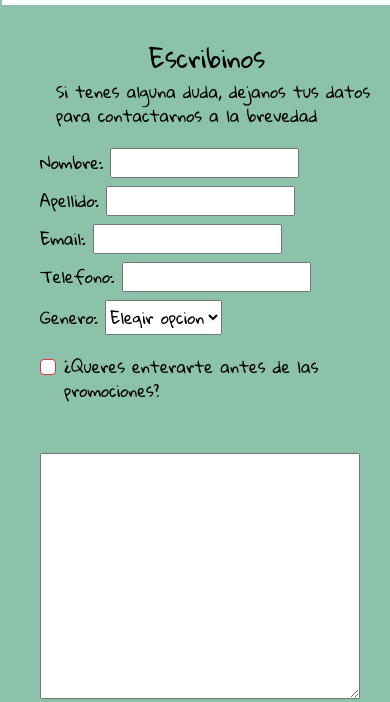
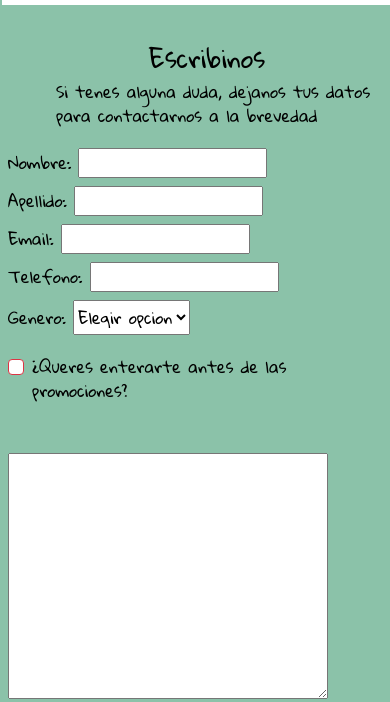
Before and after one commit to mariaflorenciamoreno/primer_repositorio, a website: page contacto.html in a window 390 px wide. Shown: the part 142-844 px from the top of the page. Drawn offline with nearby package versions, Linux system fonts and the light colour scheme.

Commit message:
Entrega del Proyecto Final

```diff
--- a/scss/style.scss
+++ b/scss/style.scss
@@ -388,7 +388,7 @@ footer{
 .formulario{
     display: block;
     align-items: center;
-    margin-left: 2rem;
+    /* margin-left: 2rem; */
     margin-bottom: 35rem;
 }
 /* Style Productos */
```
Also changed, not shown: css/style.css.
